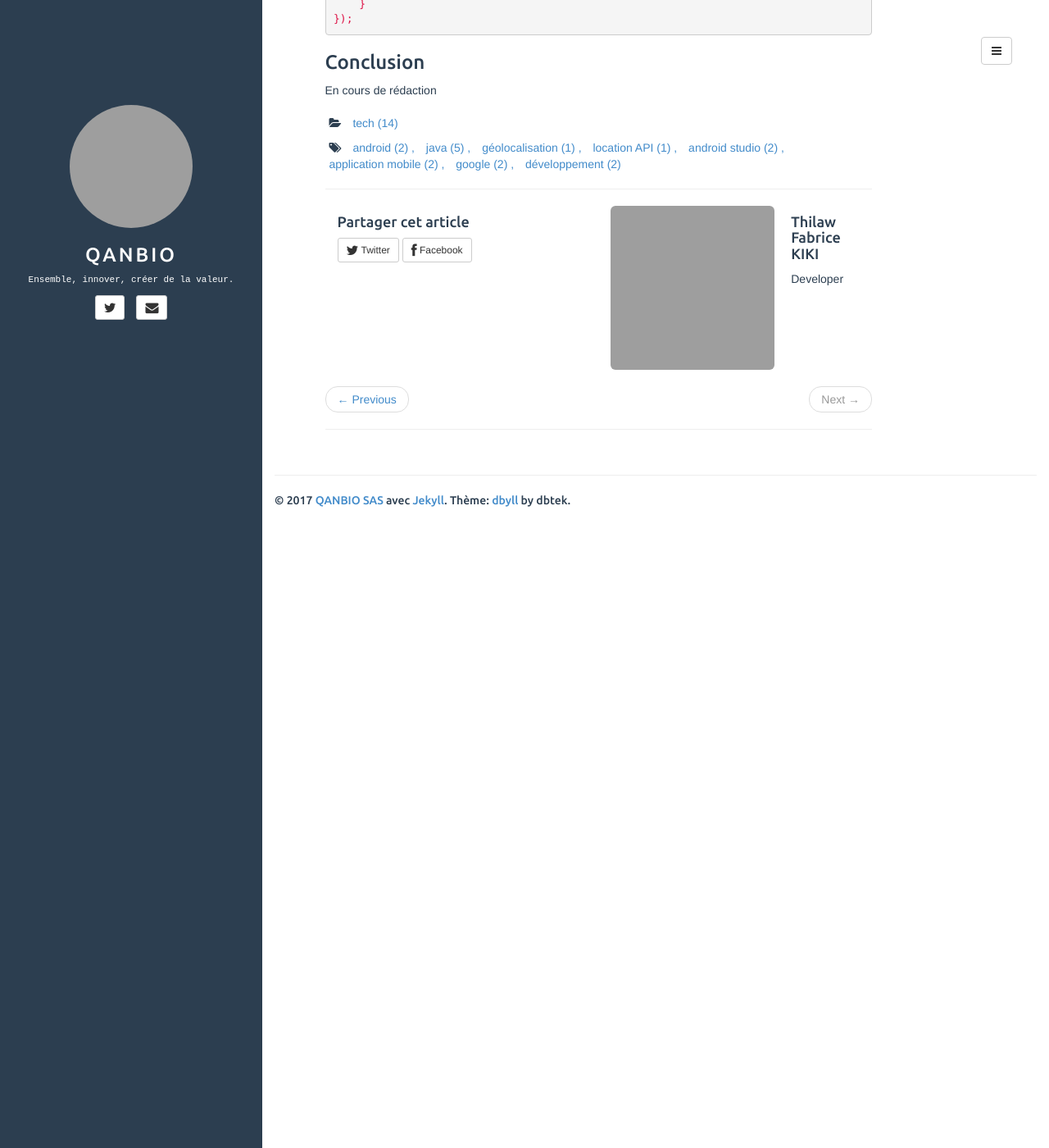
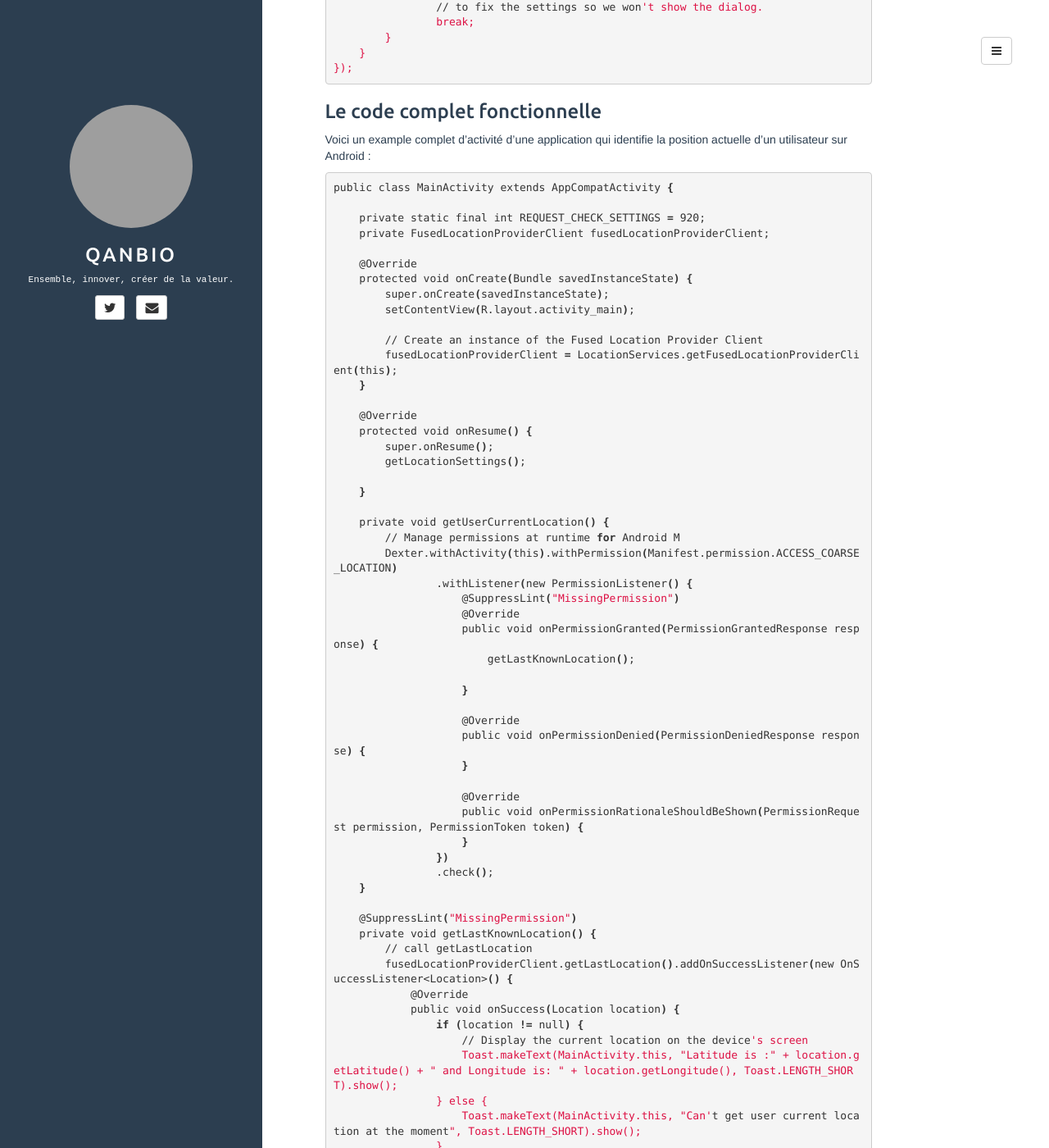
Before and after one commit to qanbio/blog, a Jekyll site: the page built from _posts/2017-07-10-ajouter-la-geolocation-aux-applis-android.md, in a window 1280 px wide and 1400 px high, scrolled down 3367 px. Shown: the whole window at 82% size. Built offline with Jekyll 4.4.1, drawn with Linux system fonts in a browser that asks for light colours; comment, search, counter and statistics services are not loaded; some of the changed text lies outside the part shown; grey boxes are pictures that could not be loaded.

Commit message:
ajout du code complet fonctionnel

```diff
--- a/_posts/2017-07-10-ajouter-la-geolocation-aux-applis-android.md
+++ b/_posts/2017-07-10-ajouter-la-geolocation-aux-applis-android.md
@@ -56,7 +56,7 @@ Pour récupérer, les détails de la configuration actuelle du prériphérique d
 
 
 #### Inviter l'utilisateur à modifier la configuration de son appareil
-Pour inviter l'utilisateur à mofidier ses paramètres, l'application doit identifier l'état (__LocationSettingsResponse__) de la configuration du périphérique à partir d'une taupe (__OnSuccessListener__ ou __OnFailureListener__). La taupe est rattachée à l'objet Task précédemment créé pour récupérer la configuration actuelle du périphérique.
+Pour inviter l'utilisateur à mofidier ses paramètres, l'application doit identifier l'état (__LocationSettingsResponse__) de la configuration du périphérique à à l'aide de deux taupes : la taupe __OnSuccessListener__ qui s'activent lorsque les paramètres de configurations de l'appareil sont favorable à la localisation, et une autre __OnFailureListener__, qui se déclenche dans le cas contraire. Lorsque tout est Ok, l'application fait la requête de localisation. En cas de pépin, une boite  de dialogue invite l'utilisateur à adjuster lui-même la configuration de son téléphone pour que sa position actuelle soit trouvée avec le GPS intégré à son téléphone. Voici le bloc de code qui exécute ce qui est expliqué :
 
 {% highlight bash %}task.addOnSuccessListener(this, new OnSuccessListener<LocationSettingsResponse>() {
     @Override
@@ -93,5 +93,136 @@ task.addOnFailureListener(this, new OnFailureListener() {
     }
 });{% endhighlight%}
 
+### Le code complet fonctionnelle
+Voici un example complet d'activité d'une application qui identifie la position actuelle d'un utilisateur sur Android :
+{% highlight bash %}
+public class MainActivity extends AppCompatActivity {
+
+    private static final int REQUEST_CHECK_SETTINGS = 920;
+    private FusedLocationProviderClient fusedLocationProviderClient;
+
+    @Override
+    protected void onCreate(Bundle savedInstanceState) {
+        super.onCreate(savedInstanceState);
+        setContentView(R.layout.activity_main);
+
+        // Create an instance of the Fused Location Provider Client
+        fusedLocationProviderClient = LocationServices.getFusedLocationProviderClient(this);
+    }
+
+    @Override
+    protected void onResume() {
+        super.onResume();
+        getLocationSettings();
+
+    }
+
+    private void getUserCurrentLocation() {
+        // Manage permissions at runtime for Android M
+        Dexter.withActivity(this).withPermission(Manifest.permission.ACCESS_COARSE_LOCATION)
+                .withListener(new PermissionListener() {
+                    @SuppressLint("MissingPermission")
+                    @Override
+                    public void onPermissionGranted(PermissionGrantedResponse response) {
+                        getLastKnownLocation();
+
+                    }
+
+                    @Override
+                    public void onPermissionDenied(PermissionDeniedResponse response) {
+                    }
+
+                    @Override
+                    public void onPermissionRationaleShouldBeShown(PermissionRequest permission, PermissionToken token) {
+                    }
+                })
+                .check();
+    }
+
+    @SuppressLint("MissingPermission")
+    private void getLastKnownLocation() {
+        // call getLastLocation
+        fusedLocationProviderClient.getLastLocation().addOnSuccessListener(new OnSuccessListener<Location>() {
+            @Override
+            public void onSuccess(Location location) {
+                if (location != null) {
+                    // Display the current location on the device's screen
+                    Toast.makeText(MainActivity.this, "Latitude is :" + location.getLatitude() + " and Longitude is: " + location.getLongitude(), Toast.LENGTH_SHORT).show();
+                } else {
+                    Toast.makeText(MainActivity.this, "Can't get user current location at the moment", Toast.LENGTH_SHORT).show();
+                }
+            }
+        });
+    }
+
+
+    protected void getLocationSettings() {
+
+        // Create a location request
+        LocationRequest mLocationRequest = new LocationRequest();
+        mLocationRequest.setInterval(9000);
+        mLocationRequest.setFastestInterval(4000);
+        mLocationRequest.setPriority(LocationRequest.PRIORITY_HIGH_ACCURACY);
+
+        // Get current location settings
+        LocationSettingsRequest.Builder builder = new LocationSettingsRequest.Builder()
+                .addLocationRequest(mLocationRequest);
+
+        // Check if current location settings are convenient
+        SettingsClient client = LocationServices.getSettingsClient(this);
+        Task<LocationSettingsResponse> task = client.checkLocationSettings(builder.build());
+
+        // Add callback to location request task
+        task.addOnFailureListener(this, new OnFailureListener() {
+            @Override
+            public void onFailure(@NonNull Exception e) {
+                int statusCode = ((ApiException) e).getStatusCode();
+                switch (statusCode) {
+                    case CommonStatusCodes.RESOLUTION_REQUIRED:
+                        // Location settings are not satisfied, but this can be fixed
+                        // by showing the user a dialog.
+                        try {
+                            // Show the dialog by calling startResolutionForResult(),
+                            // and check the result in onActivityResult().
+                            ResolvableApiException resolvable = (ResolvableApiException) e;
+                            resolvable.startResolutionForResult(MainActivity.this,
+                                    REQUEST_CHECK_SETTINGS);
+                        } catch (IntentSender.SendIntentException sendEx) {
+                            // Ignore the error.
+                        }
+                        break;
+                    case LocationSettingsStatusCodes.SETTINGS_CHANGE_UNAVAILABLE:
+                        // Location settings are not satisfied. However, we have no way
+                        // to fix the settings so we won't show the dialog.
+                        break;
+                }
+            }
+        });
+
+
+        task.addOnSuccessListener(this, new OnSuccessListener<LocationSettingsResponse>() {
+            @Override
+            public void onSuccess(LocationSettingsResponse locationSettingsResponse) {
+                // All location settings are satisfied. The client can initialize
+                // location requests here.
+                getUserCurrentLocation();
+            }
+        });
+    }
+
+    @Override
+    protected void onActivityResult(int requestCode, int resultCode, Intent data) {
+        super.onActivityResult(requestCode, resultCode, data);
+        if (requestCode == REQUEST_CHECK_SETTINGS) {
+            if (resultCode == RESULT_OK) {
+                getUserCurrentLocation();
+            }
+        }
+    }
+}
+
+{% endhighlight%}
+
+
 ### Conclusion
 En cours de rédaction
```
